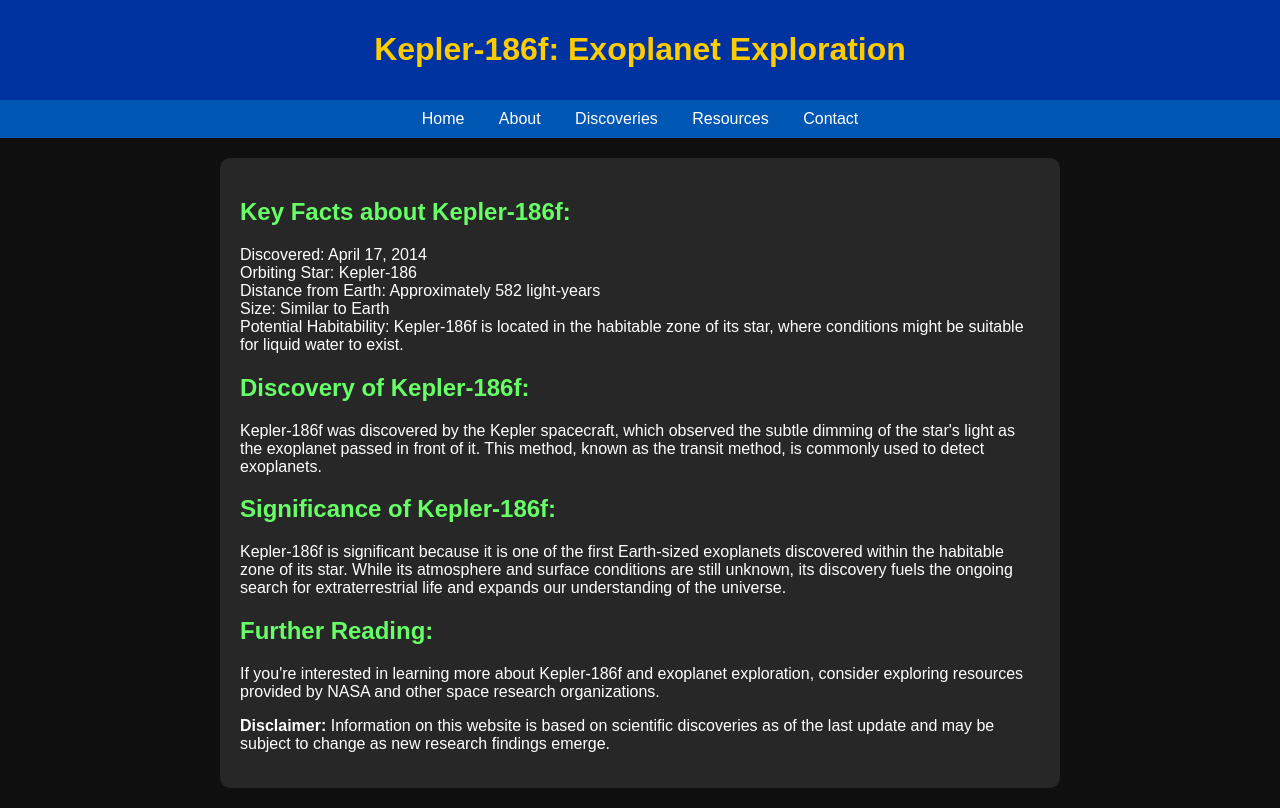
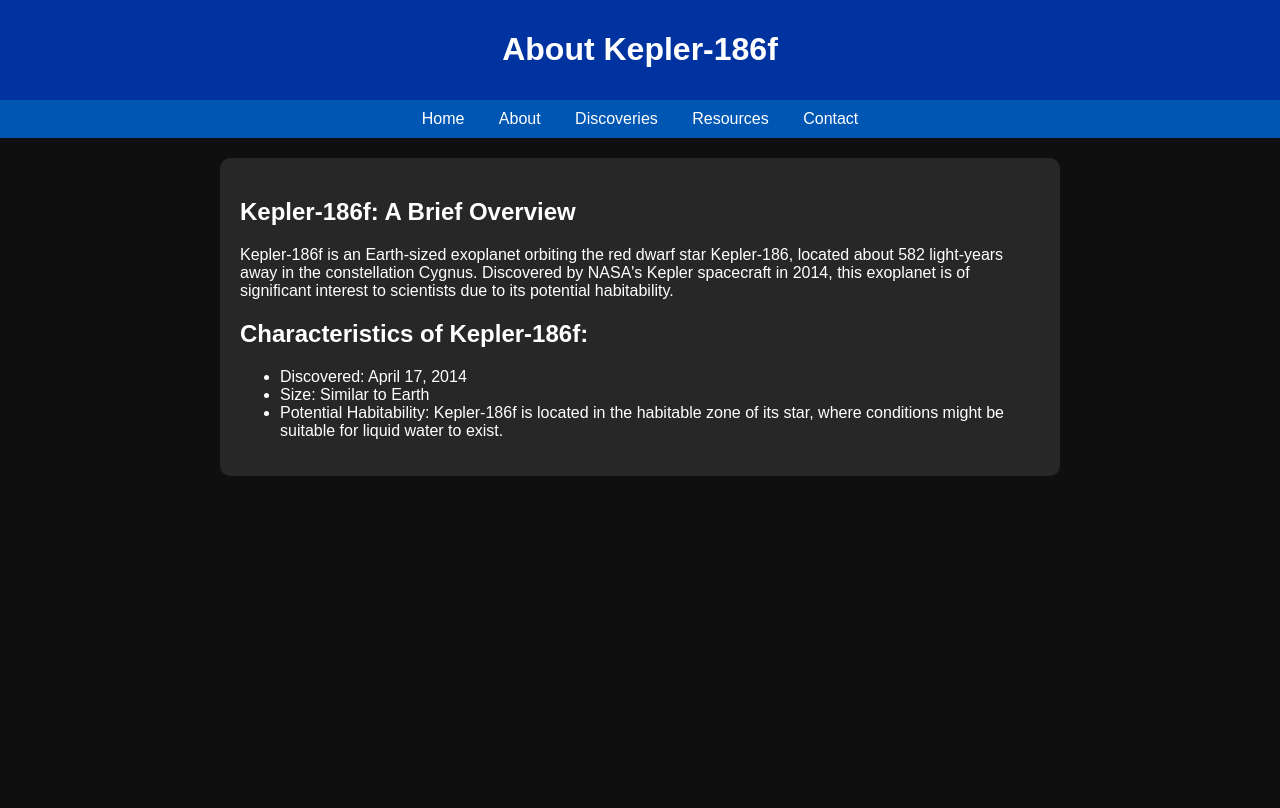
Before and after one commit to Vivexplorer/Kepler186f, a plain HTML site: page index.html in a window 1280 px wide. Drawn offline with Linux system fonts and the light colour scheme.

Commit message:
Update index.html

```diff
--- a/index.html
+++ b/index.html
@@ -4,7 +4,7 @@
 <head>
     <meta charset="UTF-8">
     <meta name="viewport" content="width=device-width, initial-scale=1.0">
-    <title>Kepler-186f: Exoplanet Exploration</title>
+    <title>About Kepler-186f</title>
     <style>
         body {
             font-family: Arial, sans-serif;
@@ -39,59 +39,32 @@
             background-color: rgba(255, 255, 255, 0.1);
             border-radius: 10px;
         }
-
-        h1 {
-            color: #ffcc00;
-        }
-
-        h2 {
-            color: #66ff66;
-        }
-
-        ul {
-            list-style: none;
-            padding: 0;
-        }
-
-        p {
-            margin-bottom: 15px;
-        }
     </style>
 </head>
 
 <body>
     <header>
-        <h1>Kepler-186f: Exoplanet Exploration</h1>
+        <h1>About Kepler-186f</h1>
     </header>
 
     <nav>
-        <a href="#">Home</a>
-        <a href="#">About</a>
-        <a href="#">Discoveries</a>
-        <a href="#">Resources</a>
-        <a href="#">Contact</a>
+        <a href="index.html">Home</a>
+        <a href="about.html">About</a>
+        <a href="discoveries.html">Discoveries</a>
+        <a href="resources.html">Resources</a>
+        <a href="contact.html">Contact</a>
     </nav>
 
     <div class="container">
-        <h2>Key Facts about Kepler-186f:</h2>
+        <h2>Kepler-186f: A Brief Overview</h2>
+        <p>Kepler-186f is an Earth-sized exoplanet orbiting the red dwarf star Kepler-186, located about 582 light-years away in the constellation Cygnus. Discovered by NASA's Kepler spacecraft in 2014, this exoplanet is of significant interest to scientists due to its potential habitability.</p>
+
+        <h2>Characteristics of Kepler-186f:</h2>
         <ul>
             <li>Discovered: April 17, 2014</li>
-            <li>Orbiting Star: Kepler-186</li>
-            <li>Distance from Earth: Approximately 582 light-years</li>
             <li>Size: Similar to Earth</li>
             <li>Potential Habitability: Kepler-186f is located in the habitable zone of its star, where conditions might be suitable for liquid water to exist.</li>
         </ul>
-
-        <h2>Discovery of Kepler-186f:</h2>
-        <p>Kepler-186f was discovered by the Kepler spacecraft, which observed the subtle dimming of the star's light as the exoplanet passed in front of it. This method, known as the transit method, is commonly used to detect exoplanets.</p>
-
-        <h2>Significance of Kepler-186f:</h2>
-        <p>Kepler-186f is significant because it is one of the first Earth-sized exoplanets discovered within the habitable zone of its star. While its atmosphere and surface conditions are still unknown, its discovery fuels the ongoing search for extraterrestrial life and expands our understanding of the universe.</p>
-
-        <h2>Further Reading:</h2>
-        <p>If you're interested in learning more about Kepler-186f and exoplanet exploration, consider exploring resources provided by NASA and other space research organizations.</p>
-
-        <p><strong>Disclaimer:</strong> Information on this website is based on scientific discoveries as of the last update and may be subject to change as new research findings emerge.</p>
     </div>
 </body>
 
```
